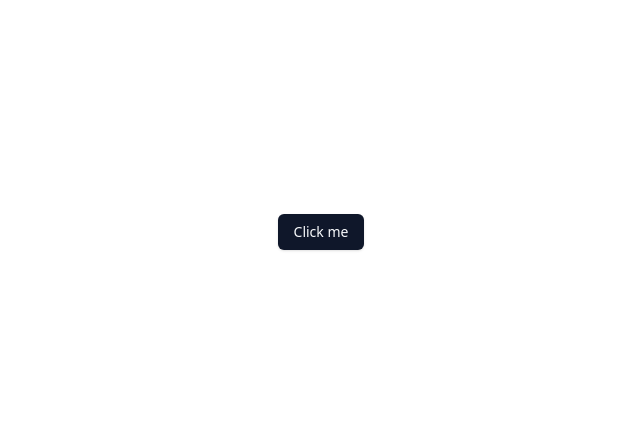
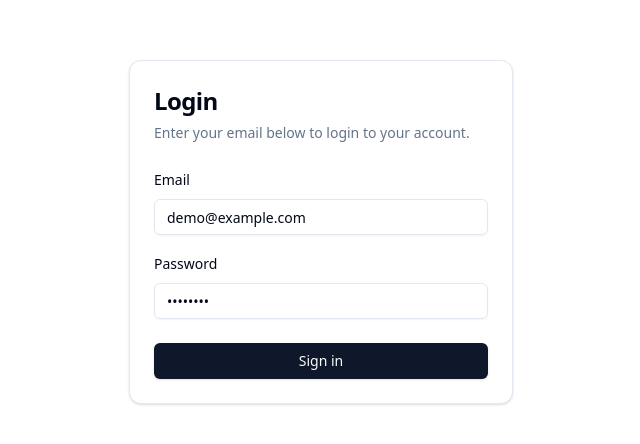
Before and after one commit to chensid/blocklet-debut, a React app: page /login in a window 1280 px wide. Before the commit this address led to /. Shown: the part 168-612 px from the top of the page, without its empty margins (319-959 px from the left). Built offline with nearby package versions, Linux system fonts and the light colour scheme; the HTML template or start-up script is replaced by a standard one.

Commit message:
✨ feat: 添加react-form、zod

```diff
--- a/package.json
+++ b/package.json
@@ -63,11 +63,15 @@
     "pre-commit": "npx lint-staged"
   },
   "dependencies": {
+    "@hookform/resolvers": "^3.9.0",
     "@radix-ui/react-icons": "^1.3.0",
+    "@radix-ui/react-label": "^2.1.0",
     "@radix-ui/react-slot": "^1.1.0",
     "class-variance-authority": "^0.7.0",
     "clsx": "^2.1.1",
+    "react-hook-form": "^7.53.0",
     "tailwind-merge": "^2.5.2",
-    "tailwindcss-animate": "^1.0.7"
+    "tailwindcss-animate": "^1.0.7",
+    "zod": "^3.23.8"
   }
 }
--- a/src/app.jsx
+++ b/src/app.jsx
@@ -2,6 +2,7 @@ import { Navigate, Route, BrowserRouter as Router, Routes } from 'react-router-d
 
 import Layout from './layouts/layout';
 import Home from './pages/home';
+import Login from './pages/login';
 
 function App() {
   return (
@@ -10,6 +11,7 @@ function App() {
         <Route index element={<Home />} />
         <Route path="*" element={<Navigate to="/" />} />
       </Route>
+      <Route path="login" element={<Login />} />
     </Routes>
   );
 }
--- /dev/null
+++ b/src/components/ui/card.jsx
@@ -0,0 +1,34 @@
+import { cn } from '@/lib/utils';
+import * as React from 'react';
+
+const Card = React.forwardRef(({ className, ...props }, ref) => (
+  <div ref={ref} className={cn('rounded-xl border bg-card text-card-foreground shadow', className)} {...props} />
+));
+Card.displayName = 'Card';
+
+const CardHeader = React.forwardRef(({ className, ...props }, ref) => (
+  <div ref={ref} className={cn('flex flex-col space-y-1.5 p-6', className)} {...props} />
+));
+CardHeader.displayName = 'CardHeader';
+
+const CardTitle = React.forwardRef(({ className, ...props }, ref) => (
+  <h3 ref={ref} className={cn('font-semibold leading-none tracking-tight', className)} {...props} />
+));
+CardTitle.displayName = 'CardTitle';
+
+const CardDescription = React.forwardRef(({ className, ...props }, ref) => (
+  <p ref={ref} className={cn('text-sm text-muted-foreground', className)} {...props} />
+));
+CardDescription.displayName = 'CardDescription';
+
+const CardContent = React.forwardRef(({ className, ...props }, ref) => (
+  <div ref={ref} className={cn('p-6 pt-0', className)} {...props} />
+));
+CardContent.displayName = 'CardContent';
+
+const CardFooter = React.forwardRef(({ className, ...props }, ref) => (
+  <div ref={ref} className={cn('flex items-center p-6 pt-0', className)} {...props} />
+));
+CardFooter.displayName = 'CardFooter';
+
+export { Card, CardHeader, CardFooter, CardTitle, CardDescription, CardContent };
--- /dev/null
+++ b/src/components/ui/form.jsx
@@ -0,0 +1,102 @@
+import { Label } from '@/components/ui/label';
+import { cn } from '@/lib/utils';
+import { Slot } from '@radix-ui/react-slot';
+import * as React from 'react';
+import { Controller, FormProvider, useFormContext } from 'react-hook-form';
+
+const Form = FormProvider;
+
+const FormFieldContext = React.createContext({});
+
+const FormField = ({ ...props }) => {
+  return (
+    <FormFieldContext.Provider value={{ name: props.name }}>
+      <Controller {...props} />
+    </FormFieldContext.Provider>
+  );
+};
+
+const useFormField = () => {
+  const fieldContext = React.useContext(FormFieldContext);
+  const itemContext = React.useContext(FormItemContext);
+  const { getFieldState, formState } = useFormContext();
+
+  const fieldState = getFieldState(fieldContext.name, formState);
+
+  if (!fieldContext) {
+    throw new Error('useFormField should be used within <FormField>');
+  }
+
+  const { id } = itemContext;
+
+  return {
+    id,
+    name: fieldContext.name,
+    formItemId: `${id}-form-item`,
+    formDescriptionId: `${id}-form-item-description`,
+    formMessageId: `${id}-form-item-message`,
+    ...fieldState,
+  };
+};
+
+const FormItemContext = React.createContext({});
+
+const FormItem = React.forwardRef(({ className, ...props }, ref) => {
+  const id = React.useId();
+
+  return (
+    <FormItemContext.Provider value={{ id }}>
+      <div ref={ref} className={cn('space-y-2', className)} {...props} />
+    </FormItemContext.Provider>
+  );
+});
+FormItem.displayName = 'FormItem';
+
+const FormLabel = React.forwardRef(({ className, ...props }, ref) => {
+  const { error, formItemId } = useFormField();
+
+  return <Label ref={ref} className={cn(error && 'text-destructive', className)} htmlFor={formItemId} {...props} />;
+});
+FormLabel.displayName = 'FormLabel';
+
+const FormControl = React.forwardRef(({ ...props }, ref) => {
+  const { error, formItemId, formDescriptionId, formMessageId } = useFormField();
+
+  return (
+    <Slot
+      ref={ref}
+      id={formItemId}
+      aria-describedby={!error ? `${formDescriptionId}` : `${formDescriptionId} ${formMessageId}`}
+      aria-invalid={!!error}
+      {...props}
+    />
+  );
+});
+FormControl.displayName = 'FormControl';
+
+const FormDescription = React.forwardRef(({ className, ...props }, ref) => {
+  const { formDescriptionId } = useFormField();
+
+  return (
+    <p ref={ref} id={formDescriptionId} className={cn('text-[0.8rem] text-muted-foreground', className)} {...props} />
+  );
+});
+FormDescription.displayName = 'FormDescription';
+
+const FormMessage = React.forwardRef(({ className, children, ...props }, ref) => {
+  const { error, formMessageId } = useFormField();
+  const body = error ? String(error?.message) : children;
+
+  if (!body) {
+    return null;
+  }
+
+  return (
+    <p ref={ref} id={formMessageId} className={cn('text-[0.8rem] font-medium text-destructive', className)} {...props}>
+      {body}
+    </p>
+  );
+});
+FormMessage.displayName = 'FormMessage';
+
+export { useFormField, Form, FormItem, FormLabel, FormControl, FormDescription, FormMessage, FormField };
--- /dev/null
+++ b/src/components/ui/input.jsx
@@ -0,0 +1,19 @@
+import { cn } from '@/lib/utils';
+import * as React from 'react';
+
+const Input = React.forwardRef(({ className, type, ...props }, ref) => {
+  return (
+    <input
+      type={type}
+      className={cn(
+        'flex h-9 w-full rounded-md border border-input bg-transparent px-3 py-1 text-sm shadow-sm transition-colors file:border-0 file:bg-transparent file:text-sm file:font-medium placeholder:text-muted-foreground focus-visible:outline-none focus-visible:ring-1 focus-visible:ring-ring disabled:cursor-not-allowed disabled:opacity-50',
+        className,
+      )}
+      ref={ref}
+      {...props}
+    />
+  );
+});
+Input.displayName = 'Input';
+
+export { Input };
--- /dev/null
+++ b/src/components/ui/label.jsx
@@ -0,0 +1,13 @@
+import { cn } from '@/lib/utils';
+import * as LabelPrimitive from '@radix-ui/react-label';
+import { cva } from 'class-variance-authority';
+import * as React from 'react';
+
+const labelVariants = cva('text-sm font-medium leading-none peer-disabled:cursor-not-allowed peer-disabled:opacity-70');
+
+const Label = React.forwardRef(({ className, ...props }, ref) => (
+  <LabelPrimitive.Root ref={ref} className={cn(labelVariants(), className)} {...props} />
+));
+Label.displayName = LabelPrimitive.Root.displayName;
+
+export { Label };
--- /dev/null
+++ b/src/pages/login.jsx
@@ -0,0 +1,80 @@
+import { Button } from '@/components/ui/button';
+import { Card, CardContent, CardDescription, CardFooter, CardHeader, CardTitle } from '@/components/ui/card';
+import { Form, FormControl, FormField, FormItem, FormLabel, FormMessage } from '@/components/ui/form';
+import { Input } from '@/components/ui/input';
+import { zodResolver } from '@hookform/resolvers/zod';
+import { useForm } from 'react-hook-form';
+import { z } from 'zod';
+
+const loginSchema = z.object({
+  email: z.string().email('Invalid email address'),
+  password: z
+    .string()
+    .min(6, 'Password must be at least 6 characters long')
+    .max(32, 'Password must be less than 32 characters long'),
+});
+
+const defaultValues = {
+  email: 'demo@example.com',
+  password: 'password',
+};
+
+function Login() {
+  const form = useForm({
+    defaultValues,
+    resolver: zodResolver(loginSchema),
+  });
+
+  const onSubmit = (data) => {
+    setTimeout(() => {
+      console.warn(data);
+    }, 1000);
+  };
+  return (
+    <div className="bg-background w-full h-screen flex items-center justify-center px-4">
+      <Card className="w-full max-w-sm">
+        <CardHeader>
+          <CardTitle className="text-2xl">Login</CardTitle>
+          <CardDescription>Enter your email below to login to your account.</CardDescription>
+        </CardHeader>
+        <CardContent className="flex flex-col gap-4">
+          <Form {...form}>
+            <FormField
+              control={form.control}
+              name="email"
+              render={({ field }) => (
+                <FormItem>
+                  <FormLabel htmlFor={field.name}>Email</FormLabel>
+                  <FormControl>
+                    <Input id={field.name} type="email" placeholder="m@example.com" required {...field} />
+                  </FormControl>
+                  <FormMessage />
+                </FormItem>
+              )}
+            />
+            <FormField
+              control={form.control}
+              name="password"
+              render={({ field }) => (
+                <FormItem>
+                  <FormLabel htmlFor={field.name}>Password</FormLabel>
+                  <FormControl>
+                    <Input id={field.name} type="password" required placeholder="password" {...field} />
+                  </FormControl>
+                  <FormMessage />
+                </FormItem>
+              )}
+            />
+          </Form>
+        </CardContent>
+        <CardFooter>
+          <Button type="submit" className="w-full" onClick={form.handleSubmit(onSubmit)}>
+            Sign in
+          </Button>
+        </CardFooter>
+      </Card>
+    </div>
+  );
+}
+
+export default Login;
```
Also changed, not shown: 1 other file (tests, documents, lock files or other folders).
